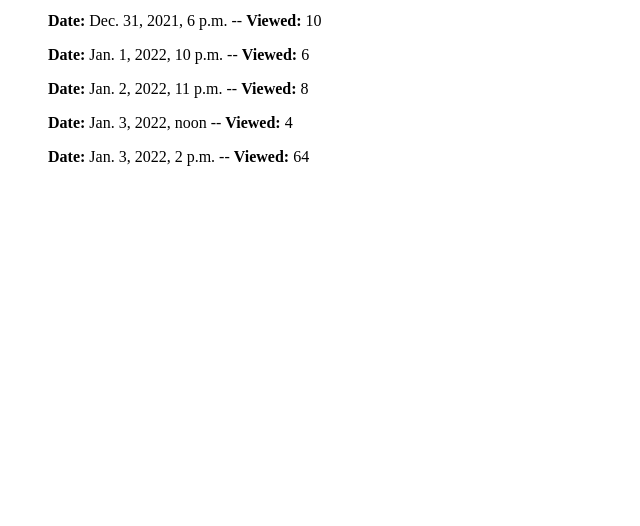
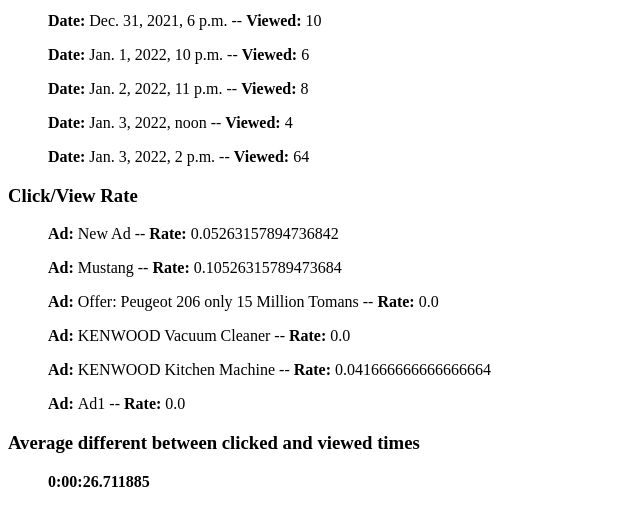
Before and after one commit to mr-seifi/Yektanet, a Django app: page /advertiser/stat/ in a window 1280 px wide. Shown: the part 193-719 px from the top of the page, without its empty margins (0-640 px from the left). Run offline with Django 4.2, Linux system fonts and the light colour scheme; data comes from the database, SQL or seed files in the repository.

Commit message:
Add some tags to show more statical values

```diff
--- a/advertiser_manager/templates/advertiser_manager/stat.html
+++ b/advertiser_manager/templates/advertiser_manager/stat.html
@@ -8,14 +8,24 @@
   <h3>Clicked Sum</h3>
     {% for item in clicked_sum %}
     <ul>
-        <strong>Date: </strong> {{ item.hour }} -- <strong>Clicked: </strong>{{ item.c }}
+        <strong>Date: </strong> {{ item.hour }} -- <strong>Clicked:</strong> {{ item.c }}
     </ul>
     {% endfor %}
   <h3>Viewed Sum</h3>
     {% for item in viewed_sum %}
     <ul>
-        <strong>Date: </strong> {{ item.hour }} -- <strong>Viewed: </strong>{{ item.c }}
+        <strong>Date: </strong> {{ item.hour }} -- <strong>Viewed:</strong> {{ item.c }}
     </ul>
     {% endfor %}
+  <h3>Click/View Rate</h3>
+    {% for ad, rate in rate_data %}
+    <ul>
+        <strong>Ad: </strong> {{ ad }} -- <strong>Rate: </strong> {{ rate }}
+    </ul>
+    {% endfor %}
+  <h3>Average different between clicked and viewed times</h3>
+    <ul>
+        <strong>{{ avg_diff_click_view }}</strong>
+    </ul>
 </body>
 </html>
```
